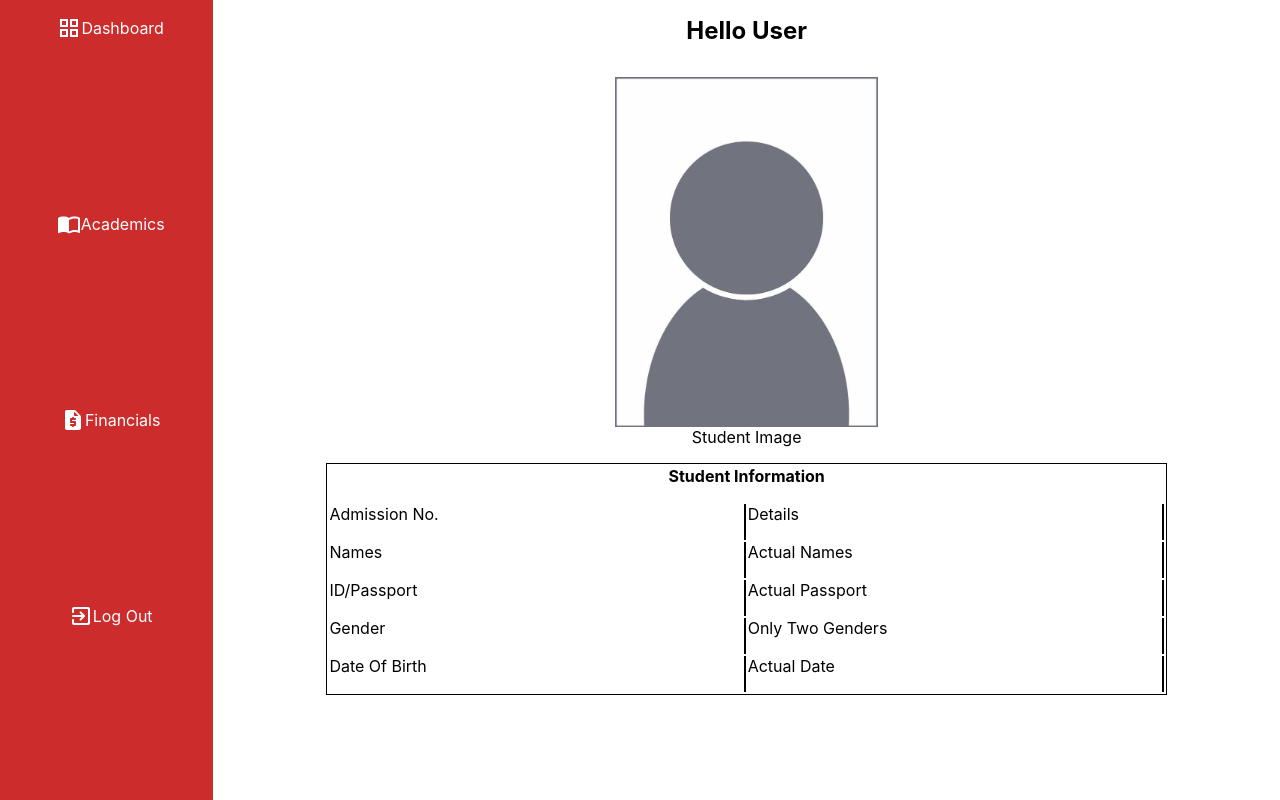
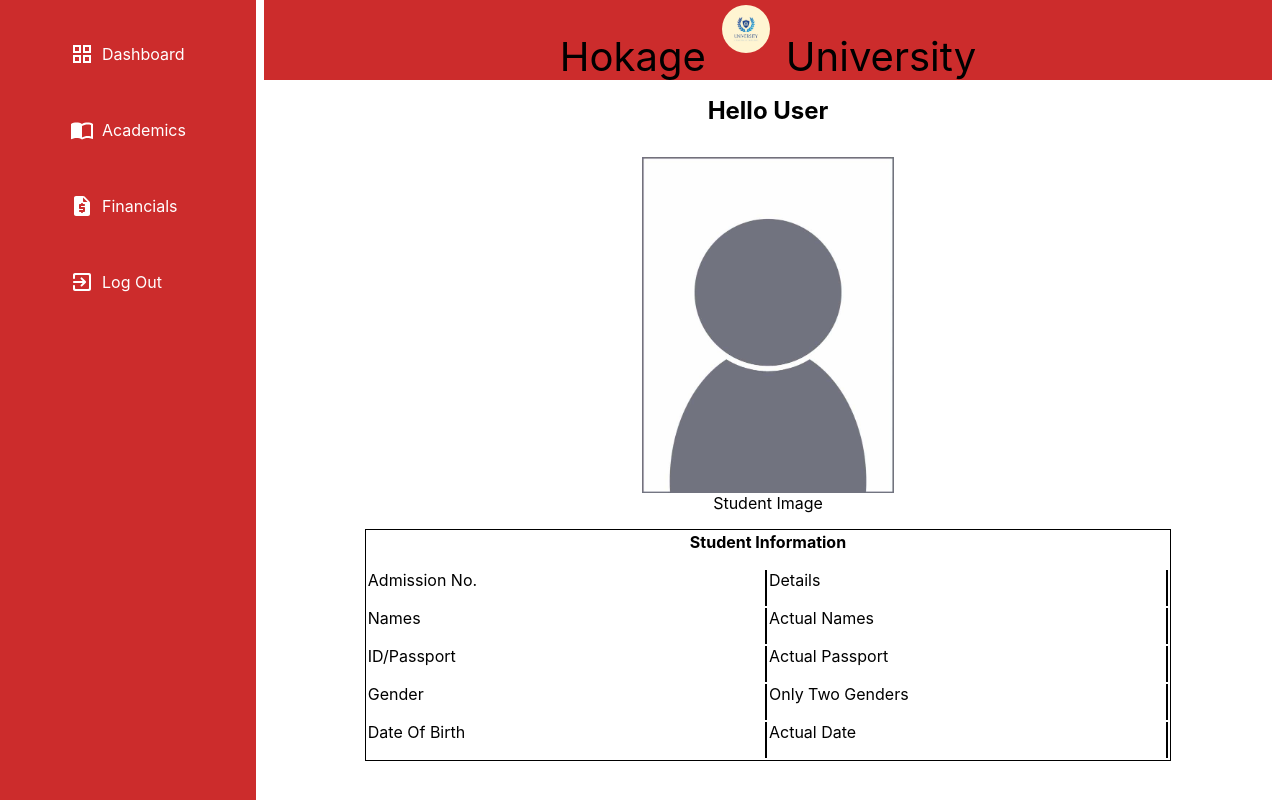
Before and after one commit to Kangonga/student-portal-frontend-personal, a React (Create React App) app: page / in a window 1280 px wide. Built offline with nearby package versions, Linux system fonts and the light colour scheme.

Commit message:
add logo, change units from percentages to vh and vw

```diff
--- a/src/App.css
+++ b/src/App.css
@@ -10,37 +10,61 @@ a {
 }
 #container {
     display: grid;
-    grid-template-columns: 1fr 5fr;
+    grid-template-columns: 20vw 80vw;
     width: 100%;
-    height: 100vh;
-    overflow: hidden;
+    min-height: 100vh;
+    overflow-x: hidden;
+}
+.nav-link {
+    display: flex;
+    justify-content: center;
 }
 .nav-link > div {
     display: flex;
     align-items: center;
-    justify-content: center;
+    justify-content: flex-start;
+    gap: 0.5rem;
+    /* outline: 2px solid black; */
+    width: 50%;
 }
 #panel {
     background-color: rgb(204, 44, 44);
-    min-width: 100%;
     height: 100%;
     color: white;
+}
+#panel > section {
+    height: 40vh;
+}
+#panel-links {
     display: grid;
     grid-template-columns: repeat(1fr);
     padding: 1rem 0 0 0.5rem;
-
 }
 
 #mainboard {
     background-color: white;
-    min-width: 100%;
+    /* width: 100%; */
     height: 100%;
     color: black;
-    padding: 1rem .5rem;
+    padding: 0 0.5rem;
+    margin-bottom: 1rem;
 }
 #logo-background{
     width: 100%;
     background-color: rgb(204, 44, 44);
+    height: 10vh;
+    display: flex;
+    justify-content: center;
+    align-items: center;
+    gap: 1rem;
+    font-size: 2.5rem;
+    padding-top: 2rem;
+}
+.logo {
+    height: 100%;
+    position: relative;
+    bottom: 1.7rem;
+    border-radius: 50%;
 }
 #panel > a {
     display: block;
@@ -83,6 +107,7 @@ nav {
     margin: 2rem 0;
 }
 #student-info>h2{
+    margin: 1rem;
     text-align: center;
 }
 #basic-info{
--- a/src/components/dashboard.js
+++ b/src/components/dashboard.js
@@ -5,6 +5,7 @@ import RequestQuoteRoundedIcon from '@mui/icons-material/RequestQuoteRounded';
 import ImportContactsIcon from '@mui/icons-material/ImportContacts';
 import GridViewOutlinedIcon from '@mui/icons-material/GridViewOutlined';
 import ExitToAppRoundedIcon from '@mui/icons-material/ExitToAppRounded';
+import logo from '../assets/logo.jpg';
 export default function Dashboard (){
     return (
         <main id="container">
@@ -16,11 +17,13 @@ export default function Dashboard (){
 function Panel(){
     return (
         <section id="panel">
+            <section id='panel-links'>
             <Link className="nav-link" to ="/"><div><GridViewOutlinedIcon/> Dashboard</div></Link>
             <Link className="nav-link" to ="/academics"><div><ImportContactsIcon/> Academics</div></Link>
             <Link className="nav-link" to ="/finances"><div><RequestQuoteRoundedIcon/> Financials</div></Link>
             {/* <Link to ="/announce">Announcements</Link> */}
             <Link className="nav-link" to ="/logout"><div><ExitToAppRoundedIcon/> Log Out</div></Link>
+            </section>
         </section>
     )
 }
@@ -28,7 +31,9 @@ function Panel(){
 function MainBoard(){
     return(
         <section id="mainboard">
-            <article id="logo-background"></article>
+            <article id="logo-background">
+                Hokage<img class="logo" src={logo} alt="logo"/>University
+            </article>
             <Routes>
                 <Route path="/" element={<StudentInfo />}/>
                 <Route path="/academics/*" element={<Academics/>}/>
```
Also changed, not shown: src/assets/logo.jpg (added).
